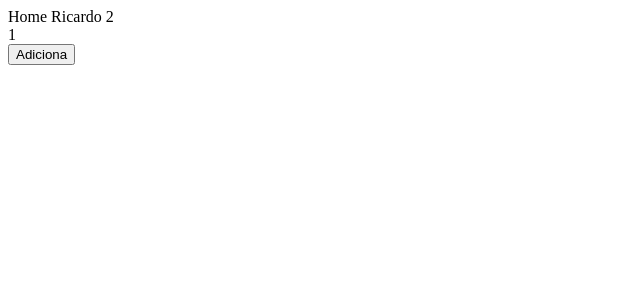
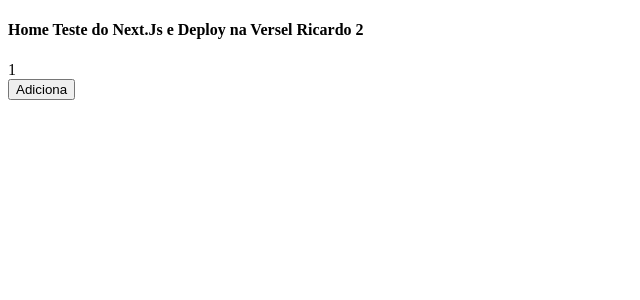
Before and after one commit to Rvilhena/Teste-Next, a Next.js app: page / in a window 1280 px wide. Shown: the top 300 px of the page, without its empty margins (0-640 px from the left). Built offline with nearby package versions, Linux system fonts and the light colour scheme.

Commit message:
Second Page

```diff
--- a/pages/index.js
+++ b/pages/index.js
@@ -4,7 +4,7 @@
 function Home () {
     return (
         <div>
-            <div>Home Ricardo 2</div>
+            <h4>Home Teste do Next.Js e Deploy na Versel Ricardo 2</h4>
             <Contador />
         </div>
     )
```
